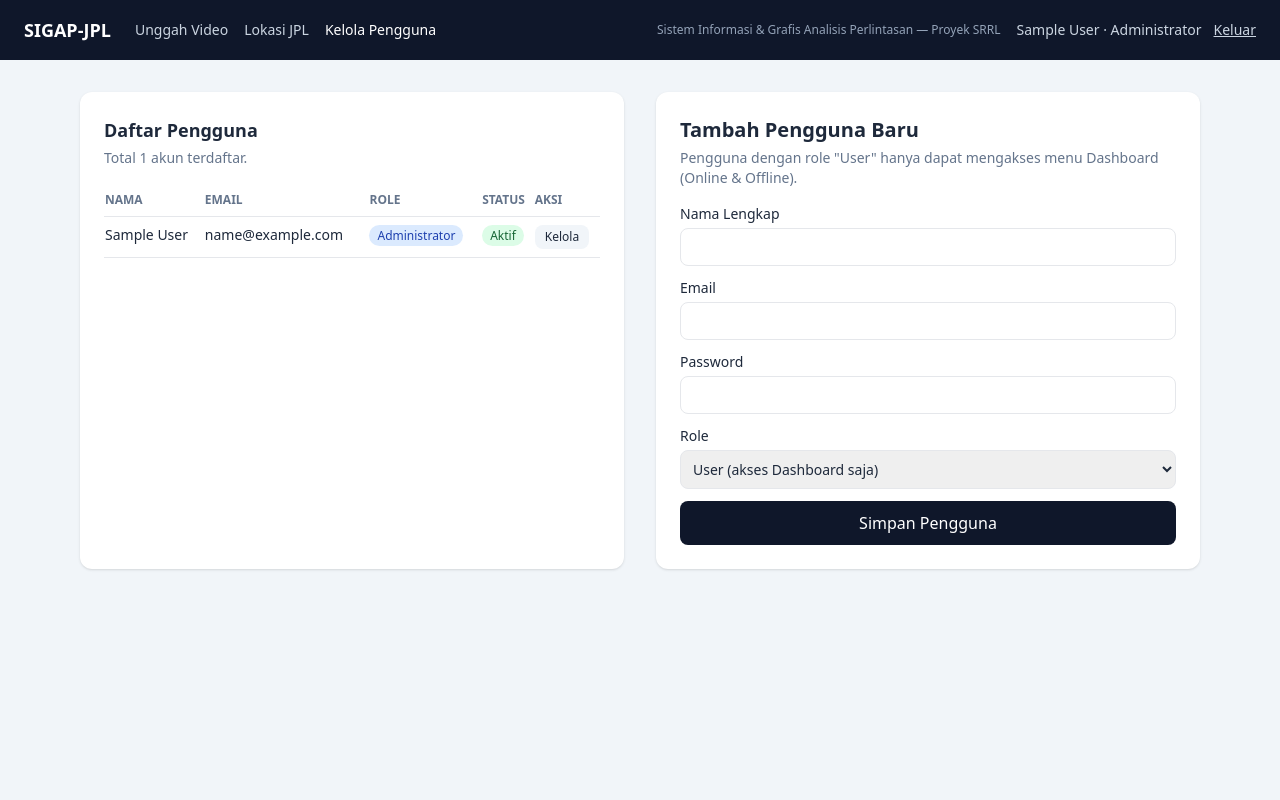
After one commit to Setiawan-n8n/sigap-jpl, a Laravel app: page /users in a window 1280 px wide. The commit adds this page. Run offline with Laravel 12, Linux system fonts and the light colour scheme; the visitor is signed in with stand-in values (Sample User, id 1); some libraries are stand-ins or nearby versions.

Commit message:
feat: user management dengan role admin/user + Dashboard Online/Offline
- Tambah kolom role & is_active ke tabel users (migration, default admin
  untuk akun yang sudah ada supaya tidak ada yang terkunci keluar).
- Tambah middleware EnsureUserIsAdmin ('admin' alias) yang membatasi
  Unggah Video, Lokasi JPL, dan Kelola Pengguna hanya untuk role admin;
  user biasa yang membuka rute tsb diarahkan balik ke Dashboard.
- Tambah UserController (Kelola Pengguna): tambah/nonaktifkan/reset
  password/hapus akun, dengan proteksi supaya minimal satu admin aktif
  selalu tersisa.
- Tambah kolom cctv_url & cctv_added_at ke jpl_locations + form di
  halaman Lokasi JPL -- begitu diisi, lokasi tsb otomatis muncul di
  Dashboard Online.
- Pecah halaman Dashboard jadi dua: Dashboard Online (tayangan CCTV live
  per lokasi) dan Dashboard Offline (konten dashboard lama: ringkasan,
  riwayat video, export CSV), dengan tab switcher di antara keduanya.
- Navbar sekarang berbeda per role: admin lihat Unggah Video/Lokasi
  JPL/Kelola Pengguna (tanpa menu Dashboard), user biasa hanya lihat
  dropdown Dashboard (Online & Offline).
- Login & redirect setelah login menyesuaikan role; akun nonaktif tidak
  bisa login.
- EnsureAdminUser command selalu set role=admin & is_active=true untuk
  akun dari ADMIN_EMAIL/ADMIN_PASSWORD, supaya tidak pernah terkunci.

Catatan: pengujian penuh (migrate + boot server) tidak bisa dijalankan di
sandbox pengembangan ini karena tidak ada akses jaringan ke Packagist.
Sudah divalidasi: php -l pada semua file PHP yang diubah, kecocokan nama
rute di semua view, dan review manual terhadap konvensi Laravel 11 yang
dipakai proyek ini (facade diimpor eksplisit, bukan alias global).
Mohon jalankan `docker compose up --build` atau uji di preview/staging
sebelum merge ke main.

```diff
--- a/laravel-app/app/Console/Commands/EnsureAdminUser.php
+++ b/laravel-app/app/Console/Commands/EnsureAdminUser.php
@@ -32,6 +32,8 @@ class EnsureAdminUser extends Command
             [
                 'name' => env('ADMIN_NAME', 'Administrator'),
                 'password' => $password,
+                'role' => 'admin',
+                'is_active' => true,
             ]
         );
 
--- /dev/null
+++ b/laravel-app/app/Http/Controllers/UserController.php
@@ -0,0 +1,90 @@
+<?php
+
+namespace App\Http\Controllers;
+
+use App\Models\User;
+use Illuminate\Http\Request;
+use Illuminate\Validation\Rule;
+use Illuminate\Validation\Rules\Password;
+
+class UserController extends Controller
+{
+    public function index()
+    {
+        $users = User::orderByDesc('created_at')->get();
+
+        return view('users.index', compact('users'));
+    }
+
+    public function store(Request $request)
+    {
+        $validated = $request->validate([
+            'name' => ['required', 'string', 'max:255'],
+            'email' => ['required', 'email', 'max:255', 'unique:users,email'],
+            'password' => ['required', 'string', Password::min(6)],
+            'role' => ['required', Rule::in(['admin', 'user'])],
+        ], [
+            'email.unique' => 'Email ini sudah dipakai pengguna lain.',
+            'password.min' => 'Password minimal 6 karakter.',
+        ]);
+
+        User::create([
+            'name' => $validated['name'],
+            'email' => $validated['email'],
+            'password' => $validated['password'],
+            'role' => $validated['role'],
+            'is_active' => true,
+        ]);
+
+        return redirect()->route('users.index')->with('status', 'Pengguna baru berhasil ditambahkan.');
+    }
+
+    public function toggle(User $user)
+    {
+        if ($user->id === auth()->id()) {
+            return redirect()->route('users.index')->withErrors(['user' => 'Anda tidak bisa menonaktifkan akun Anda sendiri.']);
+        }
+
+        if ($user->isAdmin() && $user->is_active) {
+            $activeAdmins = User::where('role', 'admin')->where('is_active', true)->count();
+            if ($activeAdmins <= 1) {
+                return redirect()->route('users.index')->withErrors(['user' => 'Tidak bisa menonaktifkan satu-satunya Administrator aktif.']);
+            }
+        }
+
+        $user->update(['is_active' => ! $user->is_active]);
+
+        return redirect()->route('users.index')->with('status', 'Status pengguna diperbarui.');
+    }
+
+    public function resetPassword(Request $request, User $user)
+    {
+        $validated = $request->validate([
+            'password' => ['required', 'string', Password::min(6)],
+        ], [
+            'password.min' => 'Password baru minimal 6 karakter.',
+        ]);
+
+        $user->update(['password' => $validated['password']]);
+
+        return redirect()->route('users.index')->with('status', "Password untuk {$user->email} berhasil direset.");
+    }
+
+    public function destroy(User $user)
+    {
+        if ($user->id === auth()->id()) {
+            return redirect()->route('users.index')->withErrors(['user' => 'Anda tidak bisa menghapus akun Anda sendiri.']);
+        }
+
+        if ($user->isAdmin()) {
+            $adminCount = User::where('role', 'admin')->count();
+            if ($adminCount <= 1) {
+                return redirect()->route('users.index')->withErrors(['user' => 'Tidak bisa menghapus satu-satunya Administrator.']);
+            }
+        }
+
+        $user->delete();
+
+        return redirect()->route('users.index')->with('status', 'Pengguna dihapus.');
+    }
+}
--- /dev/null
+++ b/laravel-app/app/Http/Middleware/EnsureUserIsAdmin.php
@@ -0,0 +1,31 @@
+<?php
+
+namespace App\Http\Middleware;
+
+use Closure;
+use Illuminate\Http\Request;
+use Symfony\Component\HttpFoundation\Response;
+
+/**
+ * Membatasi halaman Unggah Video, Lokasi JPL, dan Kelola Pengguna hanya untuk
+ * role 'admin'. Dipasang SETELAH middleware 'auth', jadi saat middleware ini
+ * jalan, user pasti sudah login.
+ *
+ * Kalau user biasa (role 'user') mencoba membuka halaman admin, kita arahkan
+ * balik ke Dashboard mereka (bukan tampilkan halaman 403 polos) supaya
+ * pengalamannya tetap mulus -- ini juga otomatis menangani kasus user biasa
+ * membuka "/" (yang sebenarnya adalah halaman Unggah Video khusus admin).
+ */
+class EnsureUserIsAdmin
+{
+    public function handle(Request $request, Closure $next): Response
+    {
+        if (! $request->user() || ! $request->user()->isAdmin()) {
+            return redirect()
+                ->route('dashboard.online')
+                ->with('error', 'Anda tidak memiliki akses ke halaman tersebut. Hubungi Administrator jika diperlukan.');
+        }
+
+        return $next($request);
+    }
+}
--- a/laravel-app/app/Models/User.php
+++ b/laravel-app/app/Models/User.php
@@ -13,6 +13,8 @@ class User extends Authenticatable
         'name',
         'email',
         'password',
+        'role',
+        'is_active',
     ];
 
     protected $hidden = [
@@ -22,5 +24,11 @@ class User extends Authenticatable
 
     protected $casts = [
         'password' => 'hashed',
+        'is_active' => 'boolean',
     ];
+
+    public function isAdmin(): bool
+    {
+        return $this->role === 'admin';
+    }
 }
--- a/laravel-app/bootstrap/app.php
+++ b/laravel-app/bootstrap/app.php
@@ -29,6 +29,12 @@ return Application::configure(basePath: dirname(__DIR__))
         $middleware->validateCsrfTokens(except: [
             'api/*',
         ]);
+
+        // Alias 'admin' -- membatasi rute khusus Administrator (Unggah Video,
+        // Lokasi JPL, Kelola Pengguna). Lihat App\Http\Middleware\EnsureUserIsAdmin.
+        $middleware->alias([
+            'admin' => \App\Http\Middleware\EnsureUserIsAdmin::class,
+        ]);
     })
     ->withExceptions(function (Exceptions $exceptions) {
         //
--- a/laravel-app/resources/views/dashboard/index.blade.php
+++ b/laravel-app/resources/views/dashboard/offline.blade.php
@@ -1,8 +1,10 @@
 @extends('layouts.app')
 
-@section('title', 'SIGAP-JPL — Dashboard')
+@section('title', 'SIGAP-JPL — Dashboard Offline')
 
 @section('content')
+@include('dashboard._tabs')
+
 <div class="grid grid-cols-2 md:grid-cols-4 gap-4 mb-6">
     <div class="bg-white rounded-xl shadow p-4">
         <div class="text-xs text-slate-500">Total Video</div>
--- a/laravel-app/resources/views/layouts/app.blade.php
+++ b/laravel-app/resources/views/layouts/app.blade.php
@@ -7,20 +7,36 @@
     <script src="https://cdn.tailwindcss.com"></script>
 </head>
 <body class="bg-slate-100 min-h-screen text-slate-800">
+    @php $isAdmin = auth()->check() && auth()->user()->isAdmin(); @endphp
     <nav class="bg-slate-900 text-white px-6 py-4 flex items-center justify-between flex-wrap gap-3">
         <div class="flex items-center gap-6">
-            <a href="{{ route('videos.index') }}" class="font-semibold text-lg">SIGAP-JPL</a>
+            <a href="{{ $isAdmin ? route('videos.index') : route('dashboard.online') }}" class="font-semibold text-lg">SIGAP-JPL</a>
             <div class="flex items-center gap-4 text-sm text-slate-300">
-                <a href="{{ route('videos.index') }}" class="hover:text-white">Unggah Video</a>
-                <a href="{{ route('dashboard.index') }}" class="hover:text-white">Dashboard</a>
-                <a href="{{ route('locations.index') }}" class="hover:text-white">Lokasi JPL</a>
+                @if ($isAdmin)
+                    <a href="{{ route('videos.index') }}" class="hover:text-white {{ request()->routeIs('videos.index') ? 'text-white' : '' }}">Unggah Video</a>
+                    <a href="{{ route('locations.index') }}" class="hover:text-white {{ request()->routeIs('locations.*') ? 'text-white' : '' }}">Lokasi JPL</a>
+                    <a href="{{ route('users.index') }}" class="hover:text-white {{ request()->routeIs('users.*') ? 'text-white' : '' }}">Kelola Pengguna</a>
+                @else
+                    <div class="relative group">
+                        <button type="button" class="hover:text-white {{ request()->routeIs('dashboard.*') ? 'text-white' : '' }} flex items-center gap-1">
+                            Dashboard
+                            <svg class="w-3 h-3" viewBox="0 0 20 20" fill="currentColor"><path fill-rule="evenodd" d="M5.23 7.21a.75.75 0 011.06.02L10 11.168l3.71-3.938a.75.75 0 111.08 1.04l-4.25 4.5a.75.75 0 01-1.08 0l-4.25-4.5a.75.75 0 01.02-1.06z" clip-rule="evenodd" /></svg>
+                        </button>
+                        <div class="absolute left-0 top-full pt-2 hidden group-hover:block z-10">
+                            <div class="bg-white text-slate-800 rounded-lg shadow-lg py-1 w-52 text-sm">
+                                <a href="{{ route('dashboard.online') }}" class="block px-4 py-2 hover:bg-slate-100">Dashboard Online</a>
+                                <a href="{{ route('dashboard.offline') }}" class="block px-4 py-2 hover:bg-slate-100">Dashboard Offline</a>
+                            </div>
+                        </div>
+                    </div>
+                @endif
             </div>
         </div>
         <div class="flex items-center gap-4">
             <span class="text-xs text-slate-400 hidden md:inline">Sistem Informasi &amp; Grafis Analisis Perlintasan — Proyek SRRL</span>
             @auth
                 <div class="flex items-center gap-3 text-sm">
-                    <span class="text-slate-300">{{ auth()->user()->name }}</span>
+                    <span class="text-slate-300">{{ auth()->user()->name }} · {{ $isAdmin ? 'Administrator' : 'User' }}</span>
                     <form action="{{ route('logout') }}" method="POST">
                         @csrf
                         <button type="submit" class="text-slate-300 hover:text-white underline">Keluar</button>
@@ -36,6 +52,11 @@
                 {{ session('status') }}
             </div>
         @endif
+        @if (session('error'))
+            <div class="mb-6 rounded-lg bg-red-100 text-red-800 px-4 py-3 text-sm">
+                {{ session('error') }}
+            </div>
+        @endif
 
         @yield('content')
     </main>
--- /dev/null
+++ b/laravel-app/resources/views/users/index.blade.php
@@ -0,0 +1,108 @@
+@extends('layouts.app')
+
+@section('title', 'SIGAP-JPL — Kelola Pengguna')
+
+@section('content')
+<div class="grid gap-8 md:grid-cols-2">
+    <div class="bg-white rounded-xl shadow p-6 md:order-2">
+        <h1 class="text-xl font-semibold mb-1">Tambah Pengguna Baru</h1>
+        <p class="text-sm text-slate-500 mb-4">Pengguna dengan role "User" hanya dapat mengakses menu Dashboard (Online &amp; Offline).</p>
+
+        @if ($errors->any())
+            <div class="mb-4 rounded-lg bg-red-100 text-red-800 px-4 py-3 text-sm">
+                <ul class="list-disc list-inside">
+                    @foreach ($errors->all() as $error)
+                        <li>{{ $error }}</li>
+                    @endforeach
+                </ul>
+            </div>
+        @endif
+
+        <form action="{{ route('users.store') }}" method="POST" class="space-y-3">
+            @csrf
+            <div>
+                <label class="block text-sm font-medium mb-1">Nama Lengkap</label>
+                <input type="text" name="name" value="{{ old('name') }}" class="w-full text-sm border rounded-lg p-2" required>
+            </div>
+            <div>
+                <label class="block text-sm font-medium mb-1">Email</label>
+                <input type="email" name="email" value="{{ old('email') }}" class="w-full text-sm border rounded-lg p-2" required>
+            </div>
+            <div>
+                <label class="block text-sm font-medium mb-1">Password</label>
+                <input type="password" name="password" minlength="6" class="w-full text-sm border rounded-lg p-2" required>
+            </div>
+            <div>
+                <label class="block text-sm font-medium mb-1">Role</label>
+                <select name="role" class="w-full text-sm border rounded-lg p-2">
+                    <option value="user">User (akses Dashboard saja)</option>
+                    <option value="admin">Administrator (akses penuh)</option>
+                </select>
+            </div>
+            <button type="submit" class="w-full bg-slate-900 text-white rounded-lg py-2.5 font-medium">Simpan Pengguna</button>
+        </form>
+    </div>
+
+    <div class="bg-white rounded-xl shadow p-6 md:order-1">
+        <h2 class="text-lg font-semibold mb-1">Daftar Pengguna</h2>
+        <p class="text-sm text-slate-500 mb-4">Total {{ $users->count() }} akun terdaftar.</p>
+
+        <div class="overflow-x-auto">
+            <table class="w-full text-sm border-collapse">
+                <thead>
+                    <tr class="text-left border-b text-xs text-slate-500 uppercase">
+                        <th class="py-2">Nama</th>
+                        <th class="py-2">Email</th>
+                        <th class="py-2">Role</th>
+                        <th class="py-2">Status</th>
+                        <th class="py-2">Aksi</th>
+                    </tr>
+                </thead>
+                <tbody>
+                    @foreach ($users as $user)
+                        <tr class="border-b align-top">
+                            <td class="py-2">{{ $user->name }}</td>
+                            <td class="py-2">{{ $user->email }}</td>
+                            <td class="py-2">
+                                <span class="text-xs px-2 py-0.5 rounded-full {{ $user->isAdmin() ? 'bg-blue-100 text-blue-800' : 'bg-slate-100 text-slate-600' }}">
+                                    {{ $user->isAdmin() ? 'Administrator' : 'User' }}
+                                </span>
+                            </td>
+                            <td class="py-2">
+                                <span class="text-xs px-2 py-0.5 rounded-full {{ $user->is_active ? 'bg-green-100 text-green-800' : 'bg-red-100 text-red-800' }}">
+                                    {{ $user->is_active ? 'Aktif' : 'Nonaktif' }}
+                                </span>
+                            </td>
+                            <td class="py-2">
+                                <details class="inline-block">
+                                    <summary class="text-xs bg-slate-100 hover:bg-slate-200 rounded-lg px-2.5 py-1 font-medium cursor-pointer inline-block">Kelola</summary>
+                                    <div class="mt-2 flex flex-col gap-2 min-w-[220px]">
+                                        <form action="{{ route('users.toggle', $user) }}" method="POST">
+                                            @csrf
+                                            <button type="submit" class="w-full text-xs bg-slate-100 hover:bg-slate-200 rounded-lg px-2.5 py-1.5 font-medium">
+                                                {{ $user->is_active ? 'Nonaktifkan' : 'Aktifkan' }}
+                                            </button>
+                                        </form>
+                                        <form action="{{ route('users.reset-password', $user) }}" method="POST" class="flex gap-1">
+                                            @csrf
+                                            <input type="password" name="password" placeholder="Password baru" minlength="6" required
+                                                   class="text-xs border rounded-lg p-1.5 flex-1">
+                                            <button type="submit" class="text-xs bg-slate-100 hover:bg-slate-200 rounded-lg px-2 py-1 font-medium">Reset</button>
+                                        </form>
+                                        <form action="{{ route('users.destroy', $user) }}" method="POST"
+                                              onsubmit="return confirm('Hapus pengguna {{ $user->email }}?');">
+                                            @csrf
+                                            @method('DELETE')
+                                            <button type="submit" class="w-full text-xs bg-red-100 hover:bg-red-200 text-red-800 rounded-lg px-2.5 py-1.5 font-medium">Hapus</button>
+                                        </form>
+                                    </div>
+                                </details>
+                            </td>
+                        </tr>
+                    @endforeach
+                </tbody>
+            </table>
+        </div>
+    </div>
+</div>
+@endsection
--- a/laravel-app/routes/web.php
+++ b/laravel-app/routes/web.php
@@ -3,6 +3,7 @@
 use App\Http\Controllers\AuthController;
 use App\Http\Controllers\DashboardController;
 use App\Http\Controllers\JplLocationController;
+use App\Http\Controllers\UserController;
 use App\Http\Controllers\VideoCallbackController;
 use App\Http\Controllers\VideoController;
 use Illuminate\Support\Facades\Route;
@@ -14,19 +15,39 @@ Route::middleware('guest')->group(function () {
 
 Route::post('/logout', [AuthController::class, 'logout'])->name('logout')->middleware('auth');
 
-Route::middleware('auth')->group(function () {
+// Rute khusus Administrator: Unggah Video, Lokasi JPL, Kelola Pengguna.
+// User biasa yang mencoba membuka ini otomatis diarahkan ke Dashboard mereka
+// (lihat App\Http\Middleware\EnsureUserIsAdmin).
+Route::middleware(['auth', 'admin'])->group(function () {
     Route::get('/', [VideoController::class, 'index'])->name('videos.index');
     Route::post('/videos', [VideoController::class, 'store'])->name('videos.store');
+
+    Route::get('/locations', [JplLocationController::class, 'index'])->name('locations.index');
+    Route::post('/locations', [JplLocationController::class, 'store'])->name('locations.store');
+    Route::post('/locations/{location}/cctv', [JplLocationController::class, 'updateCctv'])->name('locations.cctv');
+    Route::delete('/locations/{location}', [JplLocationController::class, 'destroy'])->name('locations.destroy');
+
+    Route::get('/users', [UserController::class, 'index'])->name('users.index');
+    Route::post('/users', [UserController::class, 'store'])->name('users.store');
+    Route::post('/users/{user}/toggle', [UserController::class, 'toggle'])->name('users.toggle');
+    Route::post('/users/{user}/reset-password', [UserController::class, 'resetPassword'])->name('users.reset-password');
+    Route::delete('/users/{user}', [UserController::class, 'destroy'])->name('users.destroy');
+});
+
+// Rute yang bisa diakses admin maupun user biasa: melihat detail & status
+// video (dipakai dari Dashboard Offline), dan kedua halaman Dashboard.
+Route::middleware('auth')->group(function () {
     Route::get('/videos/{video}', [VideoController::class, 'show'])->name('videos.show');
     Route::get('/videos/{video}/status', [VideoController::class, 'status'])->name('videos.status');
     Route::get('/videos/{video}/annotated', [VideoController::class, 'annotated'])->name('videos.annotated');
     Route::get('/safety-events/{safetyEvent}/snapshot', [VideoController::class, 'snapshot'])->name('videos.snapshot');
 
-    Route::get('/dashboard', [DashboardController::class, 'index'])->name('dashboard.index');
+    Route::get('/dashboard', function () {
+        return redirect()->route('dashboard.online');
+    })->name('dashboard.index');
+    Route::get('/dashboard/online', [DashboardController::class, 'online'])->name('dashboard.online');
+    Route::get('/dashboard/offline', [DashboardController::class, 'index'])->name('dashboard.offline');
     Route::get('/dashboard/export', [DashboardController::class, 'export'])->name('dashboard.export');
-
-    Route::get('/locations', [JplLocationController::class, 'index'])->name('locations.index');
-    Route::post('/locations', [JplLocationController::class, 'store'])->name('locations.store');
 });
 
 // Dipanggil oleh detector-service (Python) -- diamankan dengan header rahasia
```
Also changed, not shown: laravel-app/app/Http/Controllers/AuthController.php (+20 -2 lines), laravel-app/app/Http/Controllers/DashboardController.php (+23 -1 lines), laravel-app/app/Http/Controllers/JplLocationController.php (+32 -0 lines), laravel-app/app/Models/JplLocation.php (+14 -0 lines), laravel-app/resources/views/dashboard/_tabs.blade.php (added, +10 -0 lines), laravel-app/resources/views/dashboard/online.blade.php (added, +72 -0 lines), laravel-app/resources/views/locations/index.blade.php (+29 -5 lines), README.md, laravel-app/database/migrations/2026_08_19_000000_add_role_and_active_to_users_table.php (added), laravel-app/database/migrations/2026_08_19_000001_add_cctv_url_to_jpl_locations_table.php (added).
